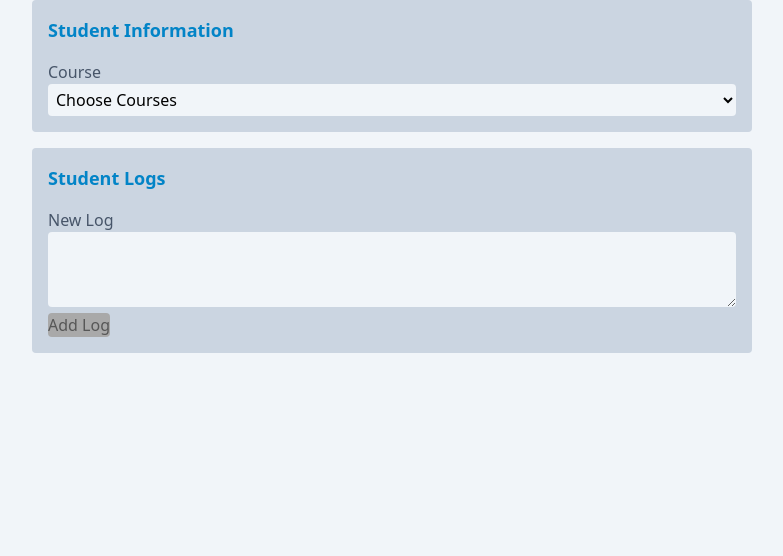
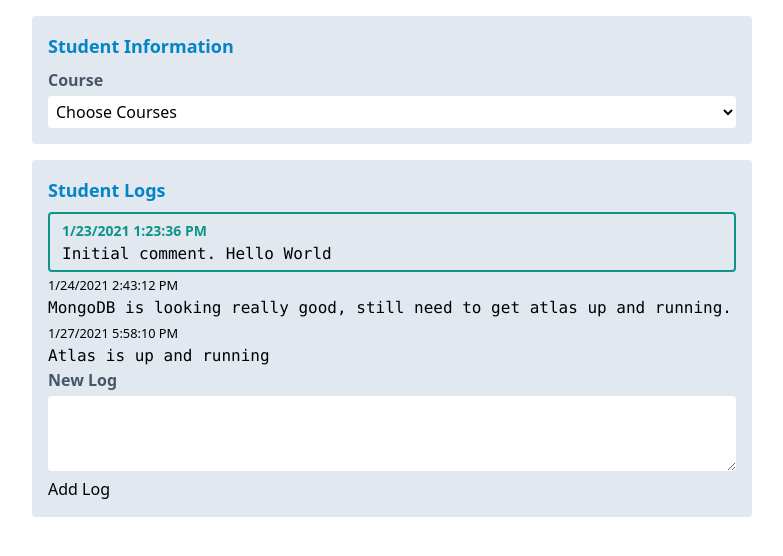
Before and after one commit to rcluff00/Practicum02, a website: page public/index.html in a window 1280 px wide. Shown: the whole page, without its empty margins (248-1031 px from the left). Drawn offline with nearby package versions, Linux system fonts and the light colour scheme; no server answers.

Commit message:
tailwinding

```diff
--- a/public/index.html
+++ b/public/index.html
@@ -10,15 +10,17 @@
     />
     <link rel="stylesheet" href="./style.css" />
   </head>
-  <body class="bg-slate-100">
+  <body class="bg-white p-4">
     <form id="logForm">
-      <section class="bg-slate-300 rounded p-4 mb-4">
-        <h3 class="mb-4 text-lg font-semibold text-sky-600">
+      <section class="bg-slate-200 rounded p-4 mb-4">
+        <h3 class="mb-2 text-lg font-semibold text-sky-600">
           Student Information
         </h3>
-        <label class="text-slate-600" for="course">Course</label><br />
+        <label class="block mb-1 font-semibold text-slate-600" for="course"
+          >Course</label
+        >
         <select
-          class="w-full bg-slate-100 p-1 rounded"
+          class="w-full bg-white p-1 rounded"
           aria-label="Select Course"
           id="course"
           name="course"
@@ -27,14 +29,18 @@
           <option selected value="">Choose Courses</option>
           <option value="cs4690">CS 4690</option>
           <option value="cs4660">CS 4660</option>
-          <option value="cs3380">CS 3380</option></select
-        ><br />
+          <option value="cs3380">CS 3380</option>
+        </select>
 
         <div class="uvu-id hidden">
-          <label class="text-slate-600" for="uvuId">UVU ID</label><br />
+          <label
+            class="block mb-1 mt-3 font-semibold text-slate-600"
+            for="uvuId"
+            >UVU ID</label
+          >
 
           <input
-            class="w-full bg-slate-100 py-1 px-2 rounded"
+            class="w-full bg-white py-1 px-2 rounded"
             type="text"
             id="uvuId"
             name="uvuId"
@@ -46,9 +52,9 @@
         </div>
       </section>
 
-      <section class="bg-slate-300 rounded p-4 mb-4">
+      <section class="bg-slate-200 rounded p-4 mb-4">
         <h3
-          class="mb-4 text-lg font-semibold text-sky-600"
+          class="mb-2 text-lg font-semibold text-sky-600"
           id="uvuIdDisplay"
           data-cy="uvuIdDisplay"
         >
@@ -56,8 +62,27 @@
         </h3>
         <div class="logs-div">
           <ul data-cy="logs" id="logsUl">
-            <li>
-              <div><small>1/23/2021 1:23:36 PM</small></div>
+            <li
+              class="
+                group
+                py-1
+                px-3
+                rounded
+                border-2 border-teal-600
+                hover:border-teal-500 hover:cursor-pointer
+              "
+            >
+              <div>
+                <small
+                  class="
+                    text-sm
+                    font-semibold
+                    text-teal-600
+                    group-hover:text-teal-500
+                  "
+                  >1/23/2021 1:23:36 PM</small
+                >
+              </div>
               <pre><p>Initial comment. Hello World</p></pre>
             </li>
             <li>
@@ -70,15 +95,18 @@
             </li>
           </ul>
         </div>
-        <label class="text-slate-600" for="logBodyInput">New Log</label><br />
+        <label
+          class="block mb-1 font-semibold text-slate-600"
+          for="logBodyInput"
+          >New Log
+        </label>
         <textarea
-          class="w-full bg-slate-100 p-1 rounded"
+          class="w-full bg-white p-1 rounded"
           id="logBodyInput"
           style="height: 75px"
           aria-label="add log textarea"
           data-cy="log_textarea"
-        ></textarea
-        ><br />
+        ></textarea>
 
         <button id="submit" type="submit" data-cy="add_log_btn" disabled>
           Add Log
--- a/public/jql.js
+++ b/public/jql.js
@@ -25,6 +25,20 @@ class ElementCollection extends Array {
         elem.style[propCamel] = val
       })
     else return this[0].style[propCamel]
+  }
+
+  addClass(cls) {
+    arr = cls.split(' ')
+    console.log(arr)
+    // this.forEach((elem) => {
+    //   elem.classList.add(className)
+    // })
+  }
+
+  removeClass(className) {
+    this.forEach((elem) => {
+      elem.classList.remove(className)
+    })
   }
 
   attr(attr, val) {
--- a/public/script.js
+++ b/public/script.js
@@ -3,7 +3,9 @@ let $uvuIdInput = $('#uvuId')
 let $courseInput = $('#course')
 let $logsDiv = $('.logs-div')
 
-$logsDiv.css('display', 'none')
+$logsDiv.addClass('farty shite shoop')
+
+// $logsDiv.css('display', 'none') NEEDED
 
 // EVENT LISTENERS ====================================
 
--- a/public/style.css
+++ b/public/style.css
@@ -56,23 +56,23 @@ label {
 
 div.uvu-id {
   /* display: none; */
-  width: 100%;
+  /* width: 100%; */
 }
 
 ul {
-  list-style-type: none;
+  /* list-style-type: none;
   padding-left: 0;
-  margin-top: 0;
+  margin-top: 0; */
 }
 
 ul small {
-  font-weight: 600;
+  /* font-weight: 600;
   font-size: 1rem;
-  color: rgb(151, 226, 196);
+  color: rgb(151, 226, 196); */
 }
 
 ul pre {
-  margin: 0;
+  /* margin: 0; */
   white-space: pre-wrap;
   white-space: -moz-pre-wrap;
   white-space: -o-pre-wrap;
@@ -81,34 +81,34 @@ ul pre {
 }
 
 ul pre p {
-  margin: 0.25rem 0 0 0;
+  /* margin: 0.25rem 0 0 0; */
 }
 
 ul li {
-  padding: 0.75rem 0.75rem;
+  /* padding: 0.75rem 0.75rem;
   border: none;
   background-color: rgb(49, 53, 56);
   margin-bottom: 0.5rem;
   border-radius: 0.25rem;
-  transition: all 0.5s ease;
+  transition: all 0.5s ease; */
 }
 ul li:hover {
-  background-color: rgb(56, 60, 63);
+  /* background-color: rgb(56, 60, 63); */
 }
 
 button {
-  border-radius: 0.25rem;
+  /* border-radius: 0.25rem;
   padding: 0.5rem 1rem;
   background-color: rgb(151, 226, 196);
   border: none;
-  color: black;
+  color: black; */
 }
 button:hover {
-  background-color: rgb(151, 226, 196);
-  transition: all 0.25s;
+  /* background-color: rgb(151, 226, 196);
+  transition: all 0.25s; */
 }
 button:disabled,
 button[disabled] {
-  background-color: #a9a9a9;
-  color: rgb(87, 87, 87);
+  /* background-color: #a9a9a9;
+  color: rgb(87, 87, 87); */
 }
```
